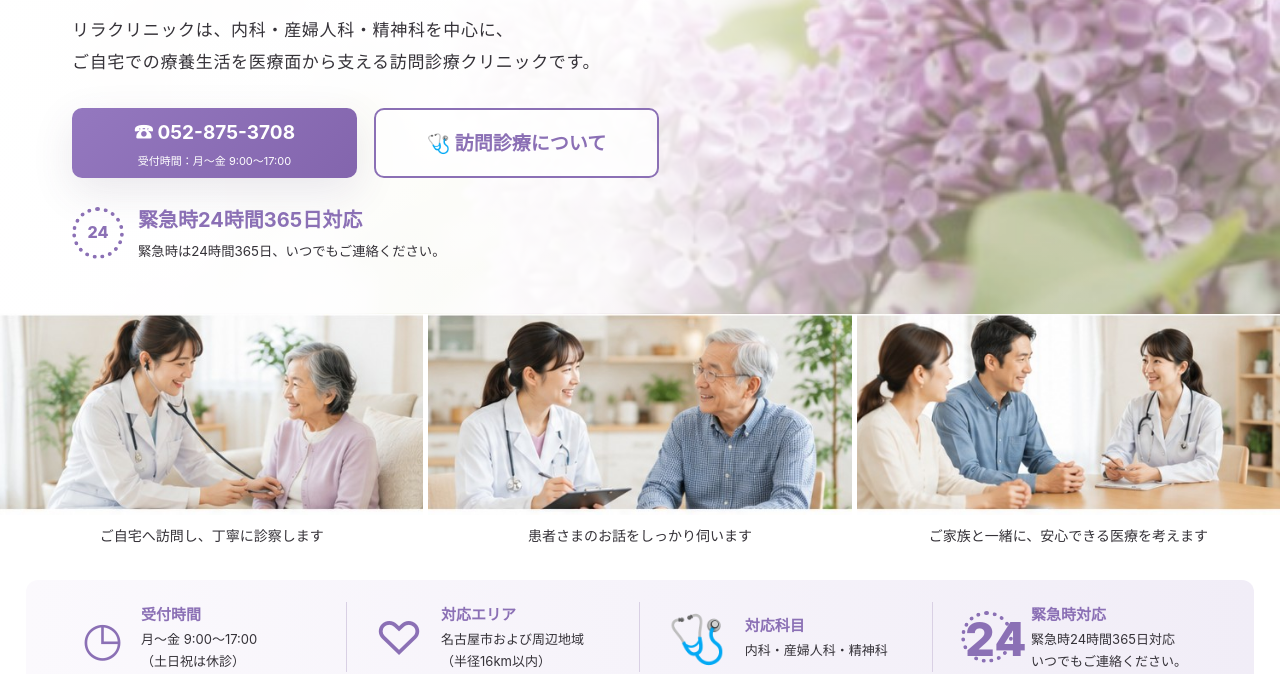
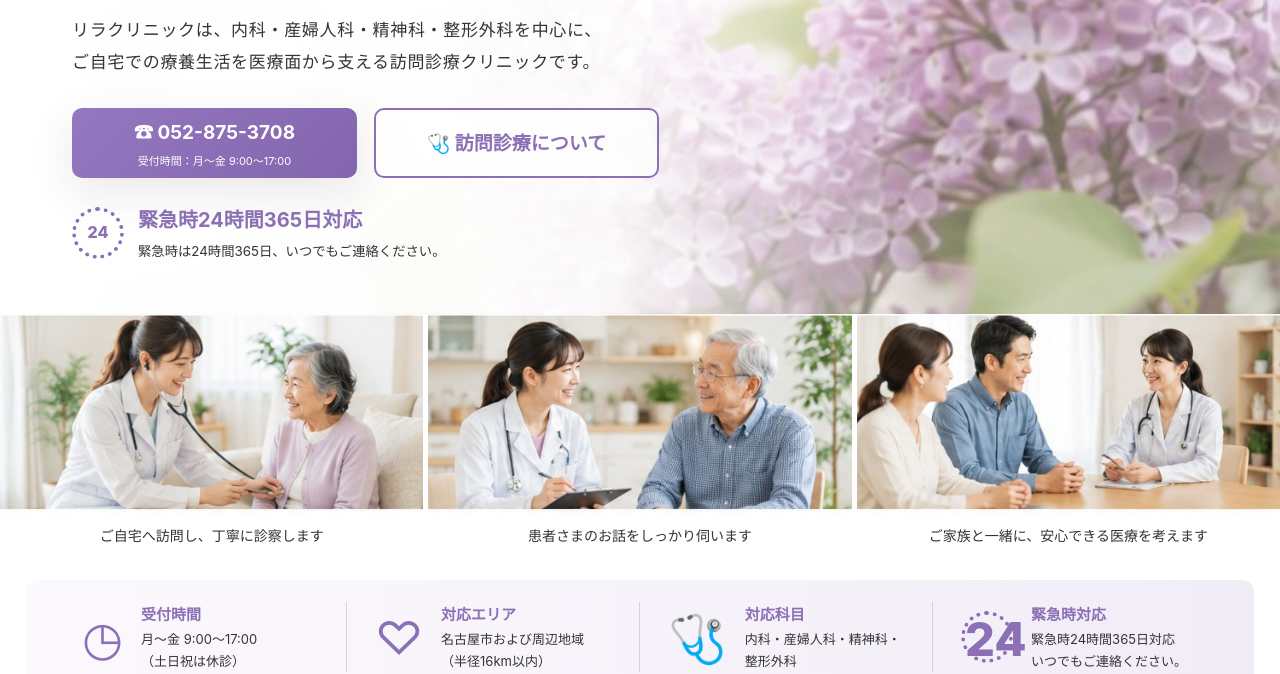
Before and after one commit to lilas-clinic/lilas-clinic-website, a plain HTML site: page index.html in a window 1280 px wide. Shown: the part 283-957 px from the top of the page. Drawn offline with Linux system fonts and the light colour scheme.

Commit message:
Add orthopedics to clinic description and services

```diff
--- a/index.html
+++ b/index.html
@@ -12,7 +12,7 @@
   <meta charset="utf-8">
   <meta name="viewport" content="width=device-width, initial-scale=1">
   <title>リラクリニック｜名古屋市昭和区の訪問診療</title>
-  <meta name="description" content="名古屋市昭和区のリラクリニック。内科・産婦人科・精神科の訪問診療。住み慣れたご自宅で安心して自分らしく暮らせるよう支援します。緊急時24時間365日対応。">
+  <meta name="description" content="名古屋市昭和区のリラクリニック。内科・産婦人科・精神科・整形外科の訪問診療。住み慣れたご自宅で安心して自分らしく暮らせるよう支援します。緊急時24時間365日対応。">
   <meta name="theme-color" content="#8d71b5">
   <link rel="canonical" href="https://lilas-clinic.com/">
   <link rel="icon" type="image/png" href="assets/favicon.png">
@@ -84,7 +84,7 @@
     <div class="hero-inner">
       <div class="hero-copy">
         <h1>住み慣れたご自宅で<br>安心して<span>自分らしく</span>暮らすために。</h1>
-        <p>リラクリニックは、内科・産婦人科・精神科を中心に、<br class="desktop-only">ご自宅での療養生活を医療面から支える訪問診療クリニックです。</p>
+        <p>リラクリニックは、内科・産婦人科・精神科・整形外科を中心に、<br class="desktop-only">ご自宅での療養生活を医療面から支える訪問診療クリニックです。</p>
         <div class="hero-actions">
           <a class="button primary" href="tel:0528753708">☎ 052-875-3708<small>受付時間：月〜金 9:00〜17:00</small></a>
           <a class="button secondary" href="#homecare">🩺 訪問診療について</a>
@@ -106,7 +106,7 @@
   <section class="key-info" aria-label="基本情報">
     <div><span class="info-icon">◷</span><p><strong>受付時間</strong>月〜金 9:00〜17:00<br>（土日祝は休診）</p></div>
     <div><span class="info-icon">♡</span><p><strong>対応エリア</strong>名古屋市および周辺地域<br>（半径16km以内）</p></div>
-    <div><span class="info-icon">🩺</span><p><strong>対応科目</strong>内科・産婦人科・精神科<br></p></div>
+    <div><span class="info-icon">🩺</span><p><strong>対応科目</strong>内科・産婦人科・精神科・整形外科<br></p></div>
     <div><span class="info-icon round">24</span><p><strong>緊急時対応</strong>緊急時24時間365日対応<br>いつでもご連絡ください。</p></div>
   </section>
 
```
